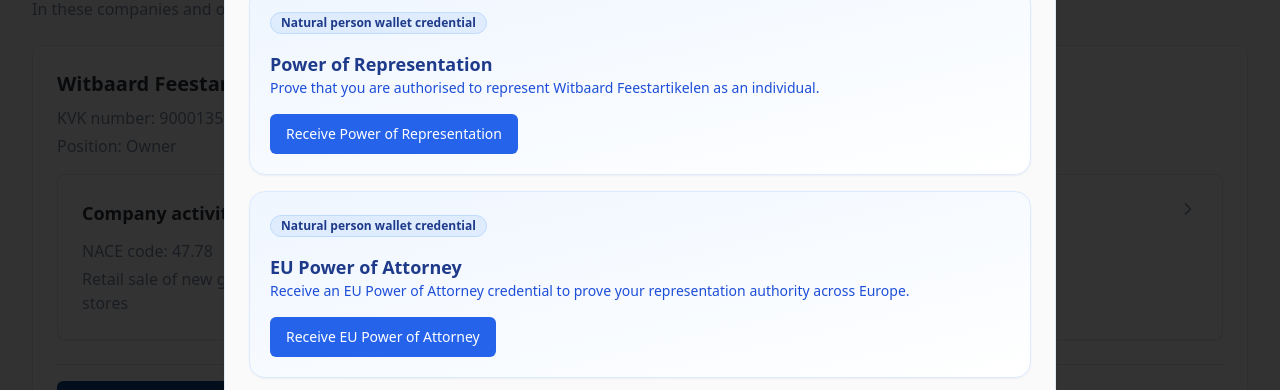
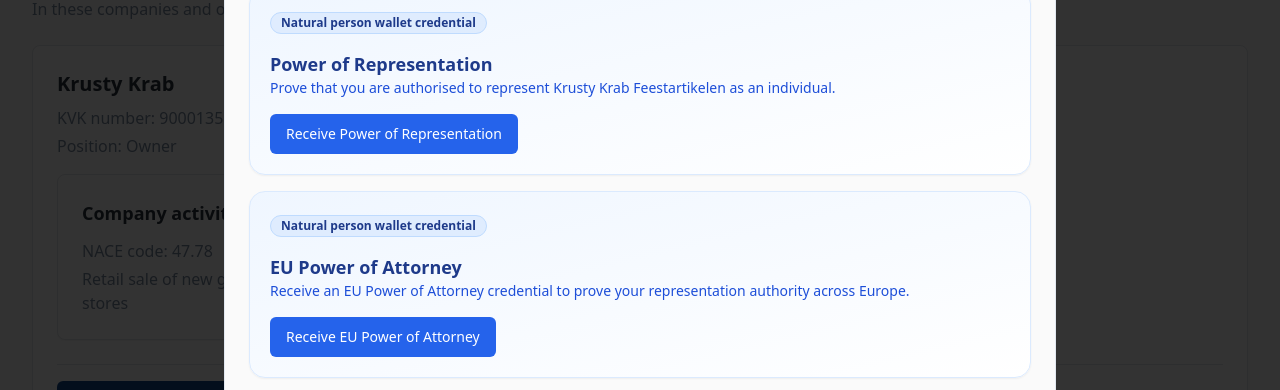
Before and after one commit to kvk-innovatie/we-build-mijn-kvk-frontend, a React (Vite) app: page /issuers/kvk in a window 1280 px wide. Both pictures are taken after a click on the button "Receive credentials". Shown: the part 278-668 px from the top of the page. Built offline with nearby package versions, Linux system fonts and the light colour scheme; the HTML template or start-up script is replaced by a standard one.

Commit message:
Anonymiseren

```diff
--- a/src/components/CredentialIssuanceDialog.tsx
+++ b/src/components/CredentialIssuanceDialog.tsx
@@ -83,7 +83,7 @@ const CredentialIssuanceDialog = ({
         credentialType,
         subject: {
           identifier: "NLNHR.90001356",
-          legalName: "Witbaard Feestartikelen",
+          legalName: "Krusty Krab",
         },
       });
 
@@ -411,7 +411,7 @@ const CredentialIssuanceDialog = ({
                       Power of Representation
                     </h3>
                     <p className="text-sm text-blue-700">
-                      Prove that you are authorised to represent Witbaard
+                      Prove that you are authorised to represent Krusty Krab
                       Feestartikelen as an individual.
                     </p>
                   </div>
--- a/src/pages/issuers/kvk/page.tsx
+++ b/src/pages/issuers/kvk/page.tsx
@@ -127,7 +127,7 @@ const KVKIssuerPage = () => {
           <div className="bg-card border border-kvk-border rounded-lg p-6 shadow-sm">
             <div className="flex items-start justify-between mb-4">
               <div>
-                <h3 className="text-xl font-semibold text-kvk-text-primary mb-2">Witbaard Feestartikelen</h3>
+                <h3 className="text-xl font-semibold text-kvk-text-primary mb-2">Krusty Krab</h3>
                 <div className="space-y-1 text-kvk-text-secondary">
                   <p>KVK number: 90001356</p>
                   <p>Position: Owner</p>
@@ -145,11 +145,6 @@ const KVKIssuerPage = () => {
               <CompanyCard
                 title="Visiting address"
                 content={visitingAddress}
-                clickable
-              />
-              <CompanyCard
-                title="Phone number"
-                content="(+31) 0612345678"
                 clickable
               />
             </div>
--- a/src/pages/verifiers/kvk/page.tsx
+++ b/src/pages/verifiers/kvk/page.tsx
@@ -94,7 +94,7 @@ const KVKVerifierPage = () => {
             <div className="flex items-start justify-between mb-4">
               <div>
                 <h3 className="text-xl font-semibold text-kvk-text-primary mb-2">
-                  Witbaard Feestartikelen
+                  Krusty Krab
                 </h3>
                 <div className="space-y-1 text-kvk-text-secondary">
                   <p>KVK number: 90001356</p>
@@ -113,11 +113,6 @@ const KVKVerifierPage = () => {
               <CompanyCard
                 title="Visiting address"
                 content={visitingAddress}
-                clickable
-              />
-              <CompanyCard
-                title="Phone number"
-                content="(+31) 0612345678"
                 clickable
               />
             </div>
--- a/src/services/verification.ts
+++ b/src/services/verification.ts
@@ -49,7 +49,7 @@ async function mockGetVerificationStatus(): Promise<VerificationStatusResponse>
       verified: true,
       credential: {
         id: "NLNHR.90001356",
-        name: "Witbaard Feestartikelen",
+        name: "Krusty Krab",
         attestation_legal_category: "PUB-EAA",
         issuing_authority: "Kamer van Koophandel",
         issuing_country: "NL",
```
